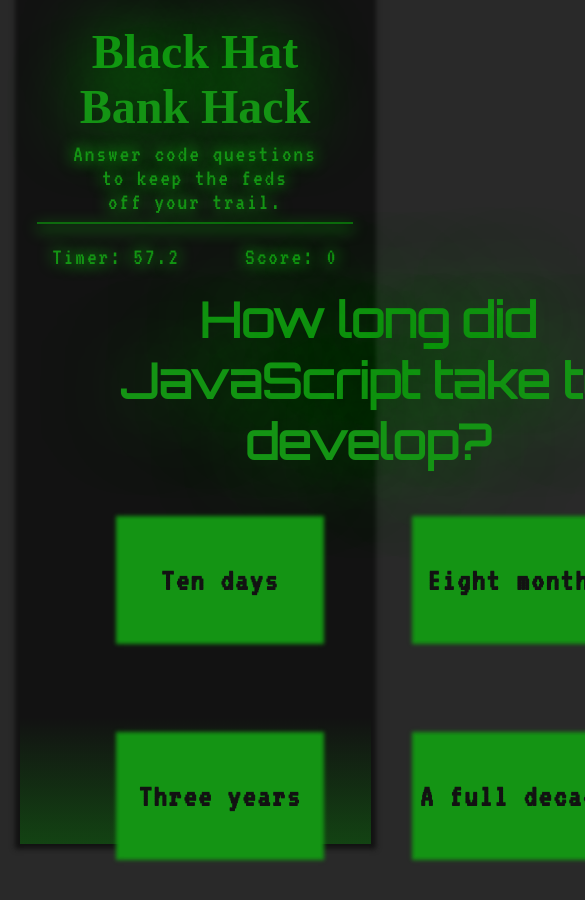
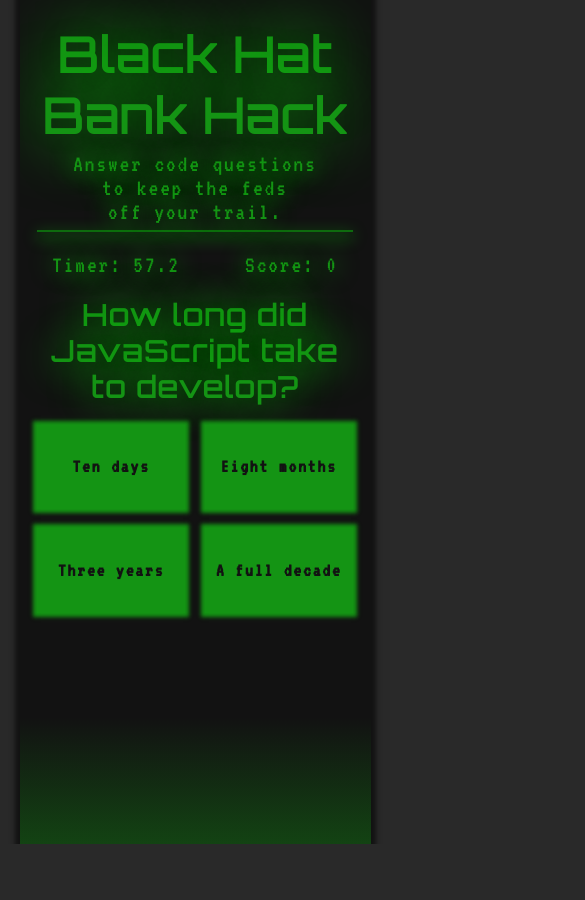
Before and after one commit to Axeljk/uw_m04_quiz, a plain HTML site: page index.html in a window 390 px wide. Both pictures are taken after a click on the button "Start Quiz". Shown: the top 900 px of the page, 585 px wide, since content can reach past the window. After the commit the page ends 844 px from the top, so only its background shows below. Drawn offline with Linux system fonts and the light colour scheme.

Commit message:
Large progress on styling of page. Spacing between elements improved.

```diff
--- a/assets/css/style.css
+++ b/assets/css/style.css
@@ -15,16 +15,21 @@
 	height: 100%;
 }
 body {
+	min-width: 300px;
 	background: var(--background-secondary);
 	color: var(--main-font);
 	text-shadow: 0 0 1em var(--font-glow);
 	height: 100%;
+	font-family: VT323, monospace;
+	font-size: 1.5em;
+	letter-spacing: 2px;
 }
 main {
 	background: linear-gradient(var(--background) 85%, var(--main-font) 125%);
 	margin: 0 15%;
 	height: 100%;
 	box-shadow: 0 0 5px 5px var(--background);
+	overflow: hidden;
 }
 header {
 	margin: 0 auto;
@@ -39,24 +44,27 @@ header:after {
 	content: "";
 	margin: 0 auto;
 }
-h1 {
-	padding-top: 0.5em;
+
+/* Headers */
+h1, h2 {
 	text-align: center;
-	font-size: 3em;
+	font-family: Orbitron, serif;
 	text-shadow: 0 0 1.5em var(--font-glow);
 }
+h1 {
+	font-size: 3em;
+	padding-top: 0.5em;
+}
 h2 {
-	font-size: 3em;
-	font-family: Orbitron, serif;
-	text-shadow: 0 0 2em var(--main-font);
+	margin: 0.625em 0;
+	font-size: 2em;
 	text-align: center;
 }
-p {
-	margin: 8px;
-	font-family: VT323, monospace;
-	font-size: 1.5em;
+
+/* General text. */
+p, li {
+	margin: 0.25em auto;
 	text-align: center;
-	letter-spacing: 2px;
 }
 main > div {
 	display: flex;
@@ -73,19 +81,17 @@ main > section {
 	align-items: center;
 	height: 65px;
 }
-section > div {
-	display: inherit;
-}
 section p {
 	display: inline;
 }
 .question {
 	display: none;
-	width: 70%;
+	width: 90%;
 	grid-template-columns: auto auto;
 	margin: 0 auto;
 	justify-content: space-evenly;
 	height: auto;
+	grid-gap: 5vw;
 }
 .question > h2 {
 	grid-column: 1 / 3;
@@ -96,19 +102,20 @@ button {
 	box-shadow: 0 0 4px 4px var(--main-font);
 	border: none;
 	cursor: pointer;
+	font-family: VT323, monospace;
+	font-size: 1em;
+	letter-spacing: 2px;
 }
 .question > button {
 	display: inline-block;
-	min-width: 200px;
-	min-height: 120px;
-	margin: 1.5em;
-	font-size: 2em;
-	font-family: VT323, monospace;
-	letter-spacing: 2px;
+	height: 100%;
+	min-height: 10vh;
+	min-width: 10vw;
+	font-size: 1em;
 	font-weight: 600;
 }
 #begin {
-	padding: 0 0.5em 7px 0.5em;
+	padding: 0 0.5em 6px 0.5em;
 	font-size: 3em;
 	font-family: Orbitron serif;
 	font-weight: 900;
@@ -121,8 +128,18 @@ button {
 	justify-content: space-around;
 	width: 100%;
 }
-#highscores {
-	width: 90%;
+input, input:valid, input:focus {
+	background: var(--font-secondary);
+	color: var(--background);
+	border: none;
+	width: 1.625em;
+	font-family: VT323, monospace;
+	font-size: 1em;
+	padding: 0 4px;
+	outline: none;
+}
+ul {
+	list-style: none;
 }
 
 @media all and (max-width: 1000px) {
@@ -130,3 +147,15 @@ button {
 		margin: 0 5%;
 	}
 }
+@media all and (max-width: 600px) {
+	h1 {
+		font-size: 2em;
+	}
+	h2 {
+		margin: 0;
+		font-size: 1.2em;
+	}
+	.question > button {
+		font-size: 0.8em;
+	}
+}
```
